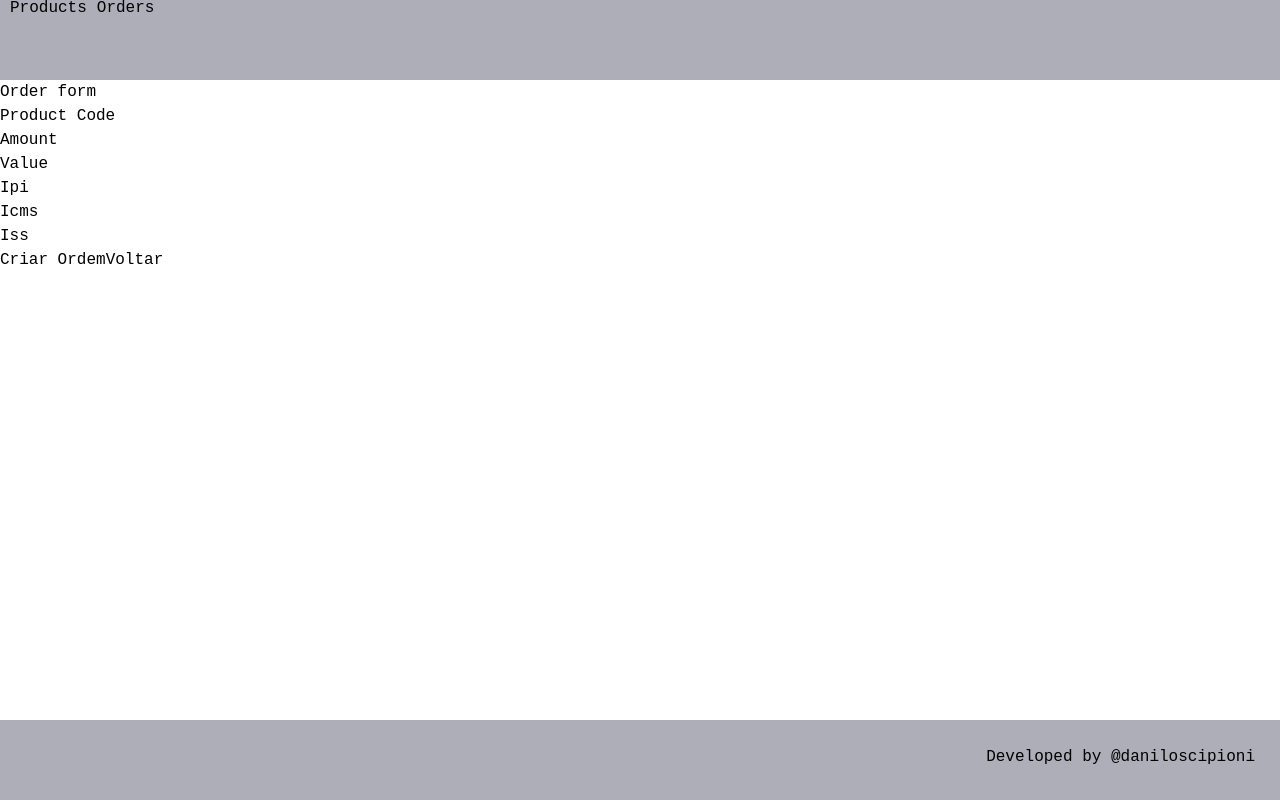
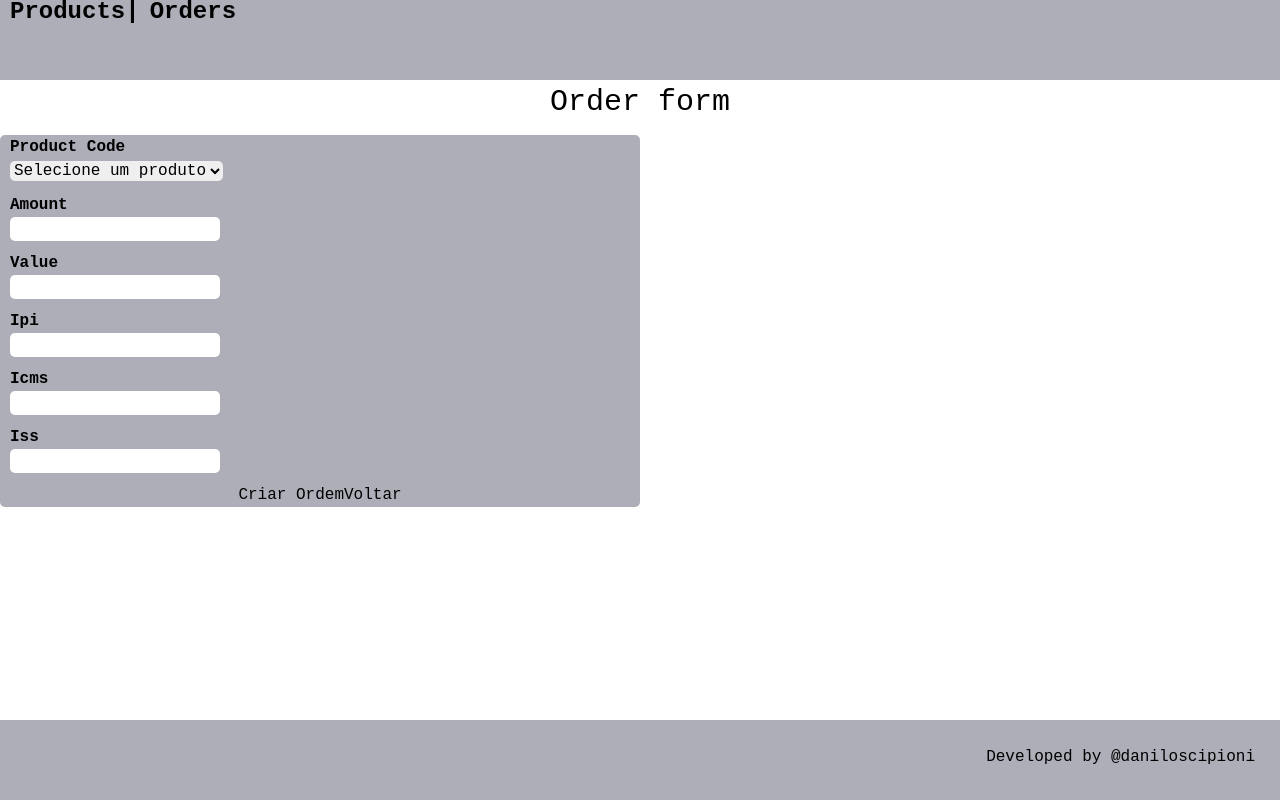
Before and after one commit to daniloscipioni/app-store, a Next.js app: page /orders/register in a window 1280 px wide. Built offline with nearby package versions, Linux system fonts and the light colour scheme.

Commit message:
Applyed css and added function to serialize object

```diff
--- a/app/globals.css
+++ b/app/globals.css
@@ -40,6 +40,8 @@ header {
 header div {
   line-height: 100%;
   width: 100%;
+  font-weight: bold;
+  font-size: x-large;
 }
 
 header div a {
@@ -74,3 +76,39 @@ table thead{
 table tbody{
   text-align: center;
 }
+
+form{
+  text-align: center;
+  width: 50%;
+  background-color: rgb(173, 174, 184);
+  border-radius: 5px;
+  text-align: center;
+}
+form label{
+  font-weight: bold;
+  display: table;
+}
+
+form div{
+  margin: 10px;
+  display: table;
+  width: 100px;
+}
+
+form input{
+  border-radius: 5px;
+}
+form select{
+  border-radius: 5px;
+}
+
+h1{
+  font-size: 30px;
+  text-align: center;
+}
+
+article div{
+  text-align: center;
+  margin: 15px;
+  font-size: 8ch;
+}
--- a/app/page.tsx
+++ b/app/page.tsx
@@ -1,19 +1,16 @@
-import Link from 'next/link'
+import Header from '../components/header'
+import Footer from '../components/footer'
+
 export default function Home() {
   return (
     <main>
-    <header>
-      <div>
-        <Link href="/products/list">Products</Link>
-        <Link href="/orders/list">Orders</Link>
-      </div>
-      </header>
-
-      <footer>
-        <p>
-          Developed by @daniloscipioni
-        </p>
-      </footer>
+      <Header />
+      <article>
+        <div>
+        Welcome to App store Website
+        </div>
+      </article>
+      <Footer />
 
     </main>
   )
--- a/components/header.tsx
+++ b/components/header.tsx
@@ -4,6 +4,7 @@ export default function Header() {
         <header>
             <div>
                 <Link href="/products/list">Products</Link>
+                |
                 <Link href="/orders/list">Orders</Link>
             </div>
         </header>
--- /dev/null
+++ b/components/select.tsx
@@ -0,0 +1,10 @@
+export default function Select(info : string) {
+    return (
+        <select name={info.name} onChange={info.onChange} value={info.value}>
+            <option>Selecione um produto</option>
+            <option value="3817669355">Bombeta Nike Preta</option>
+            <option value="1000688041">Camisa Nike Cinza</option>
+            <option value="1902765735">teste preto</option>
+        </select>
+    )
+}
--- a/pages/orders/list.js
+++ b/pages/orders/list.js
@@ -24,6 +24,7 @@ function List() {
     <div>
       <div>
       <Link href="/orders/register">Criar nova ordem</Link>
+      |
       <Link href="/">Voltar</Link>
       </div>
 
--- a/pages/orders/register.js
+++ b/pages/orders/register.js
@@ -1,16 +1,16 @@
 import React, { useState } from "react"
 import Link from 'next/link'
-import List from "./list";
 import OrdersType from './types'
+import Select from '../../components/select'
 export default function Order() {
   const [formData, setFormData] = useState({OrdersType});
 
   const [formSuccess, setFormSuccess] = useState(false)
   const [formSuccessMessage, setFormSuccessMessage] = useState("")
+
   const handleInput = (e) => {
     const fieldName = e.target.name;
     const fieldValue = e.target.value;
-
     setFormData((prevState) => ({
       ...prevState,
       [fieldName]: fieldValue
@@ -21,26 +21,11 @@ export default function Order() {
     // We don't want the page to refresh
     e.preventDefault()
     const formURL = e.target.action
-
+    const order = new OrdersType({productCode:formData.productCode,amount:formData.amount,value:formData.value},{ipi:formData.ipi,icms:formData.icms,iss:formData.iss})
     // POST the data to the URL of the form
     fetch(formURL, {
       method: "POST",
-      body: JSON.stringify(
-        {
-        "product":
-        {
-          "product_code": parseInt(formData.productCode),
-          "amount": parseInt(formData.amount),
-          "value": parseFloat(formData.value),
-        },
-        "taxes":
-        {
-          "ipi": parseFloat(formData.ipi),
-          "icms": parseFloat(formData.icms),
-          "iss": parseFloat(formData.iss)
-        }
-     }
-     ),
+      body: order.serialize(),
       headers: {
         'accept': 'application/json',
       },
@@ -50,7 +35,7 @@ export default function Order() {
           OrdersType
         })
         setFormSuccess(true)
-        setFormSuccessMessage(data.Id)
+        setFormSuccessMessage("Order ID = " + data.Id)
       }).catch((err) => {
         setFormSuccess(true)
         setFormSuccessMessage("Erro de conexão -> " + err.message )
@@ -60,18 +45,22 @@ export default function Order() {
 
   return (
     <div>
+
       <h1>Order form</h1>
       {formSuccess ?
       <div>
       {formSuccessMessage}
-      <Link href="/orders/list">Voltar</Link>
-
+      <div>
+        <p>
+        <Link href="/orders/list">Voltar</Link>
+        </p>
+      </div>
     </div>
         :
         <form method="POST" action="http://localhost:8080/v1/order" onSubmit={submitForm}>
           <div>
             <label>Product Code</label>
-            <input type="text" name="productCode" onChange={handleInput} value={formData.productCode} />
+            <Select name="productCode" onChange={handleInput} value={formData.productCode}></Select>
           </div>
           <div>
             <label>Amount</label>
--- a/pages/orders/types.ts
+++ b/pages/orders/types.ts
@@ -2,17 +2,27 @@ import internal from "stream";
 
 export default class OrdersType {
   product: product;
-    taxes:taxes;
+  taxes: taxes;
 
-    constructor(product:product, taxes:taxes) {
+  constructor(product: product, taxes: taxes) {
     this.product = product;
     this.taxes = taxes
   }
 
   private toObject() {
     return {
-          product: this.product,
-          taxes: this.taxes,
+      "product":
+      {
+        "product_code": parseInt(this.product.productCode),
+        "amount": parseInt(this.product.amount),
+        "value": parseFloat(this.product.value),
+      },
+      "taxes":
+      {
+        "ipi": parseFloat(this.taxes.ipi),
+        "icms": parseFloat(this.taxes.icms),
+        "iss": parseFloat(this.taxes.iss)
+      }
     }
   }
 
@@ -23,14 +33,14 @@ export default class OrdersType {
 
 }
 
-interface product{
-    productCode:number;
-    amount:number;
-    value:number
+interface product {
+  productCode: number;
+  amount: number;
+  value: number
 }
 
-interface taxes{
-    ipi:number;
-    icms:number;
-    iss:number
+interface taxes {
+  ipi: number;
+  icms: number;
+  iss: number
 }
--- a/pages/products/list.js
+++ b/pages/products/list.js
@@ -21,6 +21,7 @@ function List({ }) {
     <div>
       <div>
       <Link href="/products/register">Criar novo produto</Link>
+      |
       <Link href="/">Voltar</Link>
       </div>
       <ListProducts products={products}/>
--- a/pages/products/register.js
+++ b/pages/products/register.js
@@ -11,7 +11,6 @@ export default function Product() {
   const handleInput = (e) => {
     const fieldName = e.target.name;
     const fieldValue = e.target.value;
-
     setFormData((prevState) => ({
       ...prevState,
       [fieldName]: fieldValue
@@ -23,11 +22,11 @@ export default function Product() {
     e.preventDefault()
 
     const formURL = e.target.action
-
+    const product = new ProductType(formData.name,formData.description)
     // POST the data to the URL of the form
     fetch(formURL, {
       method: "POST",
-      body: JSON.stringify(formData),
+      body: product.serialize(),
       headers: {
         'accept': 'application/json',
       },
@@ -49,6 +48,7 @@ export default function Product() {
 
         </div>
         :
+        <div>
         <form method="POST" action="http://localhost:8081/v1/products" onSubmit={submitForm}>
           <div>
             <label>Name</label>
@@ -60,9 +60,10 @@ export default function Product() {
             <input type="text" name="description" onChange={handleInput} value={formData.description} />
           </div>
 
-          <button type="submit">Criar produto</button>
-          <Link href="/products/list">Voltar</Link>
+          <button type="submit">Cadastrar produto</button>
         </form>
+        <Link href="/products/list">Voltar</Link>
+        </div>
       }
 
     </div>
--- a/pages/products/types.ts
+++ b/pages/products/types.ts
@@ -1,3 +1,8 @@
+type Product = {
+    name: string
+    stargazers_count: number
+  }
+
 export default class ProductType {
     name: string;
     description:string;
@@ -6,4 +11,17 @@ export default class ProductType {
         this.name = name;
         this.description = description
     }
+
+    private toObject() {
+        return {
+          name: this.name,
+          description: this.description
+        }
+      }
+
+      serialize() {
+        return JSON.stringify(this.toObject());
+      }
+
+
 }
```
Lines whose indentation alone changed are shown as unchanged.
